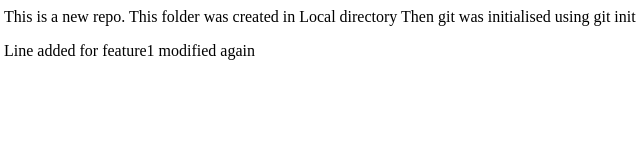
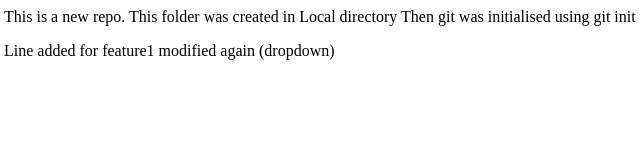
Before and after one commit to sunny83/localrepo, a plain HTML site: page index.html in a window 1280 px wide. Shown: the full height of the page, 4-644 px from the left. Drawn offline with Linux system fonts and the light colour scheme.

```diff
--- a/index.html
+++ b/index.html
@@ -1,4 +1,4 @@
 <p>This is a new repo.
     This folder was created in Local directory
     Then git was initialised using git init</p>
-    <p>Line added for feature1 modified again</p>
+    <p>Line added for feature1 modified again (dropdown)</p>
```
